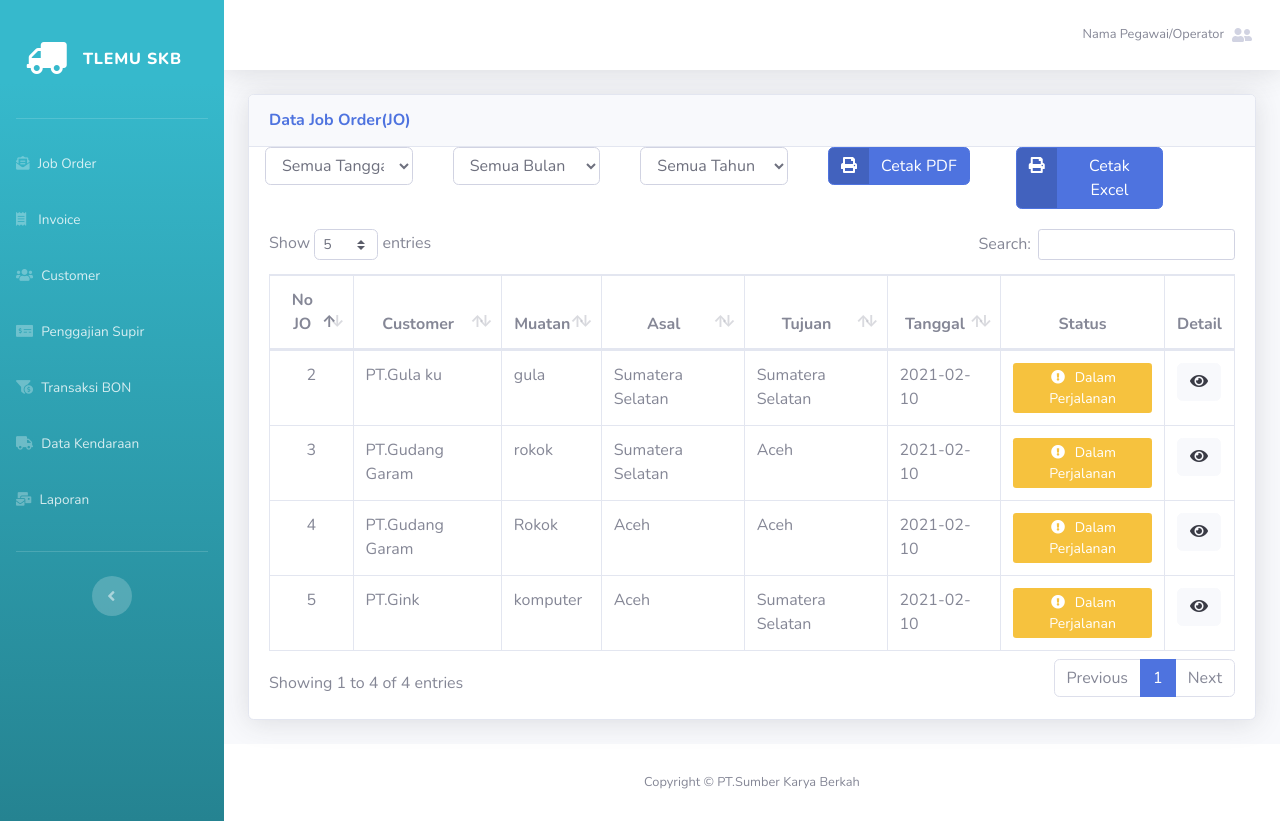
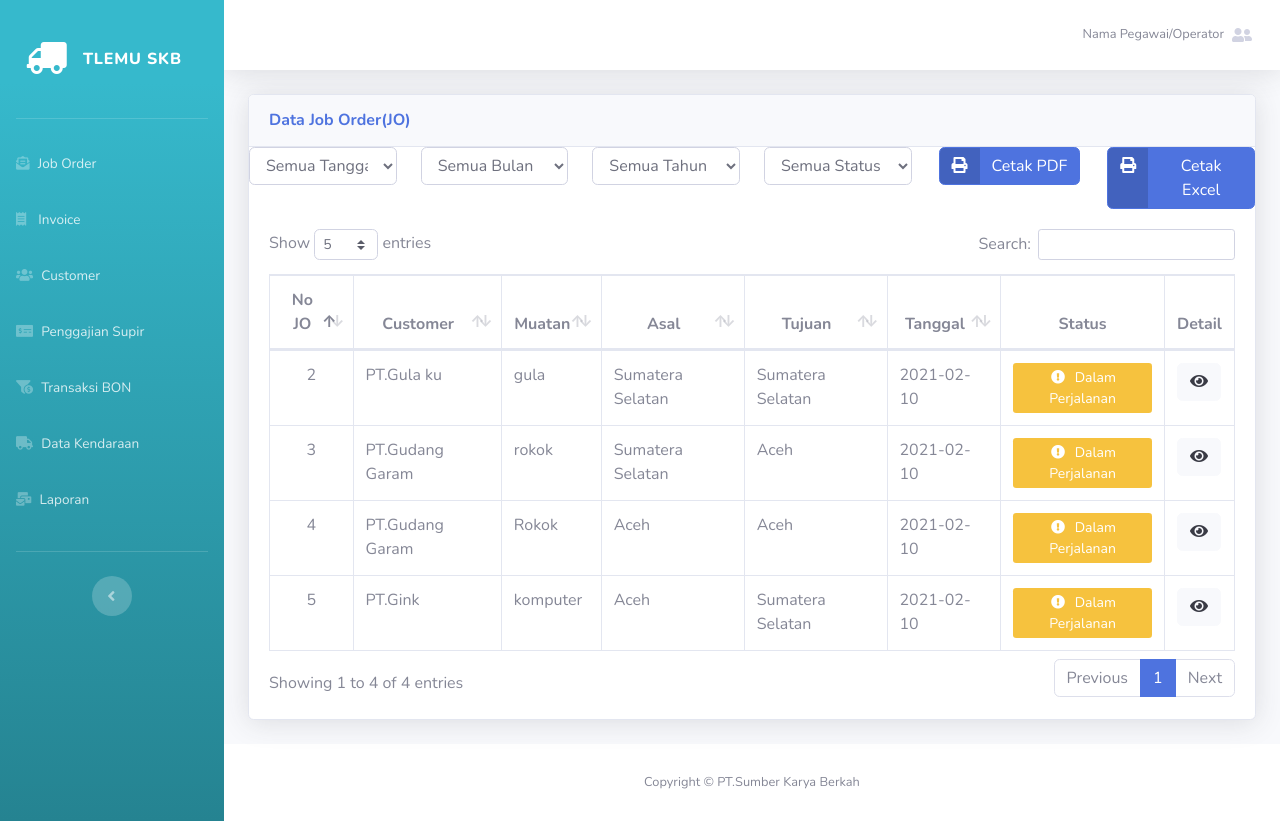
Before and after one commit to aldiindrawan12/SKB, a CodeIgniter app: page /skb/index.php/home/report in a window 1280 px wide. Run offline with CodeIgniter, Linux system fonts and the light colour scheme; data comes from the database, SQL or seed files in the repository.

Commit message:
update masukan

```diff
--- a/application/controllers/Home.php
+++ b/application/controllers/Home.php
@@ -24,13 +24,14 @@ class Home extends CI_Controller {
         $tanggal = $this->input->post('tanggal');
         $bulan = $this->input->post('bulan');
         $tahun = $this->input->post('tahun');
+        $status = $this->input->post('status_JO');
         // $tanggal,$bulan,$tahun
         $order_index = $_POST['order'][0]['column'];
         $order_field = $_POST['columns'][$order_index]['data'];
         $order_ascdesc = $_POST['order'][0]['dir'];
-        $sql_total = $this->model_home->count_all_JO($tanggal,$bulan,$tahun);
-        $sql_data = $this->model_home->filter_JO($search, $limit, $start, $order_field, $order_ascdesc,$tanggal,$bulan,$tahun);
-        $sql_filter = $this->model_home->count_filter_JO($search,$tanggal,$bulan,$tahun);
+        $sql_total = $this->model_home->count_all_JO($tanggal,$bulan,$tahun,$status);
+        $sql_data = $this->model_home->filter_JO($search, $limit, $start, $order_field, $order_ascdesc,$tanggal,$bulan,$tahun,$status);
+        $sql_filter = $this->model_home->count_filter_JO($search,$tanggal,$bulan,$tahun,$status);
         $callback = array(
             'draw' => $_POST['draw'],
             'recordsTotal' => $sql_total,
--- a/application/models/Model_Home.php
+++ b/application/models/Model_Home.php
@@ -57,37 +57,13 @@ class Model_Home extends CI_model
         }
      //akhir function-fiunction datatable truck
      //function-fiunction datatable JO
-        public function count_all_JO($tanggal,$bulan,$tahun)
+        public function count_all_JO($tanggal,$bulan,$tahun,$status)
         {
-            $like=$tahun."-".$bulan."-".$tanggal;
-            if($like != "--"){
-                if ($tanggal != "x" && $bulan=="x" && $tahun=="x") {
-                    $this->db->like("tanggal_surat", "-".$tanggal);
-                }
-                if ($tanggal == "x" && $bulan!="x" && $tahun=="x") {
-                    $this->db->like("tanggal_surat", "-".$bulan."-");
-                }
-                if ($tanggal == "x" && $bulan=="x" && $tahun!="x") {
-                    $this->db->like("tanggal_surat", $tahun."-");
-                }
-                if ($tanggal != "x" && $bulan=="x" && $tahun!="x") {
-                    $this->db->like("tanggal_surat", $tahun."-__-".$tanggal);
-                }
-                if ($tanggal == "x" && $bulan!="x" && $tahun!="x") {
-                    $this->db->like("tanggal_surat", $tahun."-".$bulan."-");
-                }
-                if ($tanggal != "x" && $bulan!="x" && $tahun=="x") {
-                    $this->db->like("tanggal_surat", "-".$bulan."-".$tanggal);
-                }
-                if ($tanggal != "x" && $bulan!="x" && $tahun!="x") {
-                    $this->db->like("tanggal_surat", $tahun."-".$bulan."-".$tanggal);
-                }
-            }
             $this->db->join("skb_customer", "skb_customer.customer_id = skb_job_order.customer_id", 'left');
             return $this->db->count_all_results("skb_job_order");
         }
 
-        public function filter_JO($search, $limit, $start, $order_field, $order_ascdesc,$tanggal,$bulan,$tahun)
+        public function filter_JO($search, $limit, $start, $order_field, $order_ascdesc,$tanggal,$bulan,$tahun,$status)
         {
             $like=$tahun."-".$bulan."-".$tanggal;
             if($like != "--"){
@@ -114,6 +90,9 @@ class Model_Home extends CI_model
                 }
             }
             $this->db->like('JO_id', $search);
+            if($status!="x"){
+                $this->db->where("status",$status);
+            }
             // $this->db->or_like('customer_name', $search);
             $this->db->order_by($order_field, $order_ascdesc);
             $this->db->limit($limit, $start);
@@ -121,7 +100,7 @@ class Model_Home extends CI_model
             return $this->db->get('skb_job_order')->result_array();
         }
 
-        public function count_filter_JO($search,$tanggal,$bulan,$tahun)
+        public function count_filter_JO($search,$tanggal,$bulan,$tahun,$status)
         {
             $like=$tahun."-".$bulan."-".$tanggal;
             if($like != "--"){
@@ -148,6 +127,9 @@ class Model_Home extends CI_model
                 }
             }
             $this->db->like('JO_id', $search);
+            if($status!="x"){
+                $this->db->where("status",$status);
+            }
             // $this->db->or_like('customer_name', $search);
             $this->db->join("skb_customer", "skb_customer.customer_id = skb_job_order.customer_id", 'left');
             return $this->db->get('skb_job_order')->num_rows();
--- a/application/models/Model_Print.php
+++ b/application/models/Model_Print.php
@@ -2,7 +2,7 @@
 // error_reporting(0);
 class Model_Print extends CI_model
 {
-    public function getjobyperiode($tanggal,$bulan,$tahun)
+    public function getjobyperiode($tanggal,$bulan,$tahun,$status)
     {
         $like=$tahun."-".$bulan."-".$tanggal;
         if($like != "--"){
@@ -28,6 +28,9 @@ class Model_Print extends CI_model
                 $this->db->like("tanggal_surat", $tahun."-".$bulan."-".$tanggal);
             }
         }
+        if($status!="x"){
+            $this->db->where("skb_job_order.status",(str_replace("%20"," ",$status)));
+        }
         $this->db->join("skb_customer", "skb_customer.customer_id = skb_job_order.customer_id", 'left');
         $this->db->join("skb_supir", "skb_supir.supir_id = skb_job_order.supir_id", 'left');
         $this->db->join("skb_mobil", "skb_mobil.mobil_no = skb_job_order.mobil_no", 'left');
--- a/application/views/Form/form_bon.php
+++ b/application/views/Form/form_bon.php
@@ -13,7 +13,7 @@
             <input autocomplete="off" type="text" class="form-control" id="bon-saat-ini-tampilan" name="" disabled>
             <input autocomplete="off" type="text" class="form-control" id="bon-saat-ini" name="" required hidden>
             <label class="form-label" for="Jenis">Jenis Transaksi</label>
-            <select name="Jenis" id="Jenis" class="form-control custom-select" required>
+            <select name="Jenis" id="Jenis" class="form-control custom-select" required onchange="nominal()">
                 <option class="font-w700" disabled="disabled" selected value="">Jenis Transaksi</option>
                 <option value="Pengajuan">Pengajuan</option>
                 <option value="Pembayaran">Pembayaran</option>
--- a/application/views/Home/report.php
+++ b/application/views/Home/report.php
@@ -4,9 +4,9 @@
             <h6 class="m-0 font-weight-bold text-primary">Data Job Order(JO)</h6>
         </div>
         <!-- select tanggal,bulan,tahun -->
-        <div class="row">
+        <div class="row text-center">
             <!-- select tanggal -->
-            <div class="col-md-2 ml-3">
+            <div class="col-md-2">
                 <select name="Tanggal" id="Tanggal" class="form-control">
                     <option class="font-w700" selected value="x">Semua Tanggal</option>
                     <?php for($i=1;$i<32;$i++){?>
@@ -16,7 +16,7 @@
             </div>
             <!-- end select tanggal -->
             <!-- select bulan -->
-            <div class="col-md-2 ml-3">
+            <div class="col-md-2">
                 <select name="Bulan" id="Bulan" class="form-control">
                     <option class="font-w700" selected value="x">Semua Bulan</option>
                     <option class="font-w700" value="01">Januari</option>
@@ -35,7 +35,7 @@
             </div>
             <!-- end select bulan -->
             <!-- select tahun -->
-            <div class="col-md-2 ml-3">
+            <div class="col-md-2">
                 <select name="Tahun" id="Tahun" class="form-control">
                     <option class="font-w700" selected value="x">Semua Tahun</option>
                     <?php for($i=15;$i<30;$i++){?>
@@ -44,16 +44,23 @@
                 </select>
             </div>
             <!-- end select tahun -->
-            <div class="col-md-2 ml-3">
-                <a href="<?=base_url("index.php/print_berkas/cetaklaporanpdf/x/x/x")?>" class="btn btn-primary btn-icon-split" id="link_cetaklaporanpdf">
+            <div class="col-md-2">
+                <select name="status-JO" id="status-JO" class="form-control">
+                    <option value="x">Semua Status</option>
+                    <option value="Dalam Perjalanan">Dalam Perjalanan</option>
+                    <option value="Sampai Tujuan">Sampai Tujuan</option>
+                </select>
+            </div>
+            <div class="col-md-2">
+                <a href="<?=base_url("index.php/print_berkas/cetaklaporanpdf/x/x/x/x")?>" class="btn btn-primary btn-icon-split" id="link_cetaklaporanpdf">
                     <span class="icon text-white-100">
                         <i class="fas fa-print"></i>
                     </span>
                     <span class="text">Cetak PDF</span>
                 </a>
             </div>
-            <div class="col-md-2 ml-3">
-                <a href="<?=base_url("index.php/print_berkas/cetaklaporanexcel/x/x/x")?>" class="btn btn-primary btn-icon-split" id="link_cetaklaporanexcel">
+            <div class="col-md-2">
+                <a href="<?=base_url("index.php/print_berkas/cetaklaporanexcel/x/x/x/x")?>" class="btn btn-primary btn-icon-split" id="link_cetaklaporanexcel">
                     <span class="icon text-white-100">
                         <i class="fas fa-print"></i>
                     </span>
--- a/application/views/footer.php
+++ b/application/views/footer.php
@@ -110,6 +110,7 @@
                         data.tanggal = $('#Tanggal').val();
                         data.bulan = $('#Bulan').val();
                         data.tahun = $('#Tahun').val();
+                        data.status_JO = $('#status-JO').val();
                     }
                 },
                 "deferRender": true,
@@ -164,20 +165,26 @@
             $("#Tanggal").change(function() {
                 // alert($('#Tanggal').val());
                 table.ajax.reload();
-                $('#link_cetaklaporanpdf').attr('href','<?=base_url("index.php/print_berkas/cetaklaporanpdf/")?>'+$('#Tanggal').val()+'/'+$('#Bulan').val()+'/'+$('#Tahun').val());
-                $('#link_cetaklaporanexcel').attr('href','<?=base_url("index.php/print_berkas/cetaklaporanexcel/")?>'+$('#Tanggal').val()+'/'+$('#Bulan').val()+'/'+$('#Tahun').val());
+                $('#link_cetaklaporanpdf').attr('href','<?=base_url("index.php/print_berkas/cetaklaporanpdf/")?>'+$('#Tanggal').val()+'/'+$('#Bulan').val()+'/'+$('#Tahun').val()+'/'+$('#status-JO').val());
+                $('#link_cetaklaporanexcel').attr('href','<?=base_url("index.php/print_berkas/cetaklaporanexcel/")?>'+$('#Tanggal').val()+'/'+$('#Bulan').val()+'/'+$('#Tahun').val()+'/'+$('#status-JO').val());
             });
             $("#Bulan").change(function() {
                 // alert($('#Bulan').val());
                 table.ajax.reload();
-                $('#link_cetaklaporanpdf').attr('href','<?=base_url("index.php/print_berkas/cetaklaporanpdf/")?>'+$('#Tanggal').val()+'/'+$('#Bulan').val()+'/'+$('#Tahun').val());
-                $('#link_cetaklaporanexcel').attr('href','<?=base_url("index.php/print_berkas/cetaklaporanexcel/")?>'+$('#Tanggal').val()+'/'+$('#Bulan').val()+'/'+$('#Tahun').val());
+                $('#link_cetaklaporanpdf').attr('href','<?=base_url("index.php/print_berkas/cetaklaporanpdf/")?>'+$('#Tanggal').val()+'/'+$('#Bulan').val()+'/'+$('#Tahun').val()+'/'+$('#status-JO').val());
+                $('#link_cetaklaporanexcel').attr('href','<?=base_url("index.php/print_berkas/cetaklaporanexcel/")?>'+$('#Tanggal').val()+'/'+$('#Bulan').val()+'/'+$('#Tahun').val()+'/'+$('#status-JO').val());
             });
             $("#Tahun").change(function() {
                 // alert($('#Tahun').val());
                 table.ajax.reload();
-                $('#link_cetaklaporanpdf').attr('href','<?=base_url("index.php/print_berkas/cetaklaporanpdf/")?>'+$('#Tanggal').val()+'/'+$('#Bulan').val()+'/'+$('#Tahun').val());
-                $('#link_cetaklaporanexcel').attr('href','<?=base_url("index.php/print_berkas/cetaklaporanexcel/")?>'+$('#Tanggal').val()+'/'+$('#Bulan').val()+'/'+$('#Tahun').val());
+                $('#link_cetaklaporanpdf').attr('href','<?=base_url("index.php/print_berkas/cetaklaporanpdf/")?>'+$('#Tanggal').val()+'/'+$('#Bulan').val()+'/'+$('#Tahun').val()+'/'+$('#status-JO').val());
+                $('#link_cetaklaporanexcel').attr('href','<?=base_url("index.php/print_berkas/cetaklaporanexcel/")?>'+$('#Tanggal').val()+'/'+$('#Bulan').val()+'/'+$('#Tahun').val()+'/'+$('#status-JO').val());
+            });
+            $("#status-JO").change(function() {
+                // alert($("#status-JO").val())
+                table.ajax.reload();
+                $('#link_cetaklaporanpdf').attr('href','<?=base_url("index.php/print_berkas/cetaklaporanpdf/")?>'+$('#Tanggal').val()+'/'+$('#Bulan').val()+'/'+$('#Tahun').val()+'/'+$('#status-JO').val());
+                $('#link_cetaklaporanexcel').attr('href','<?=base_url("index.php/print_berkas/cetaklaporanexcel/")?>'+$('#Tanggal').val()+'/'+$('#Bulan').val()+'/'+$('#Tahun').val()+'/'+$('#status-JO').val());
             });
         });
     </script>
@@ -271,7 +278,6 @@
         });
     </script>
     <!-- end bon -->
-
 
     <!-- Customer -->
     <script> //script datatables customer
```
Also changed, not shown: application/controllers/Print_Berkas.php (+4 -4 lines), application/views/Home/joborder.php (+7 -0 lines).
